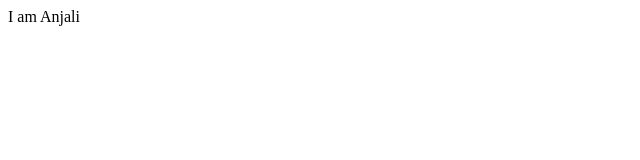
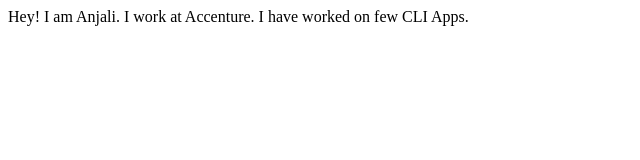
Before and after one commit to AnjaliDeshwani/anjalideshwani-site, a plain HTML site: page index.html in a window 1280 px wide. Shown: the whole page, without its empty margins (0-640 px from the left). Drawn offline with Linux system fonts and the light colour scheme.

Commit message:
docs:update details of project

```diff
--- a/index.html
+++ b/index.html
@@ -7,6 +7,7 @@
     <title>Student site</title>
 </head>
 <body>
-    I am Anjali
+    Hey! I am Anjali. I work at Accenture.
+    I have worked on few CLI Apps.
 </body>
 </html>
```
